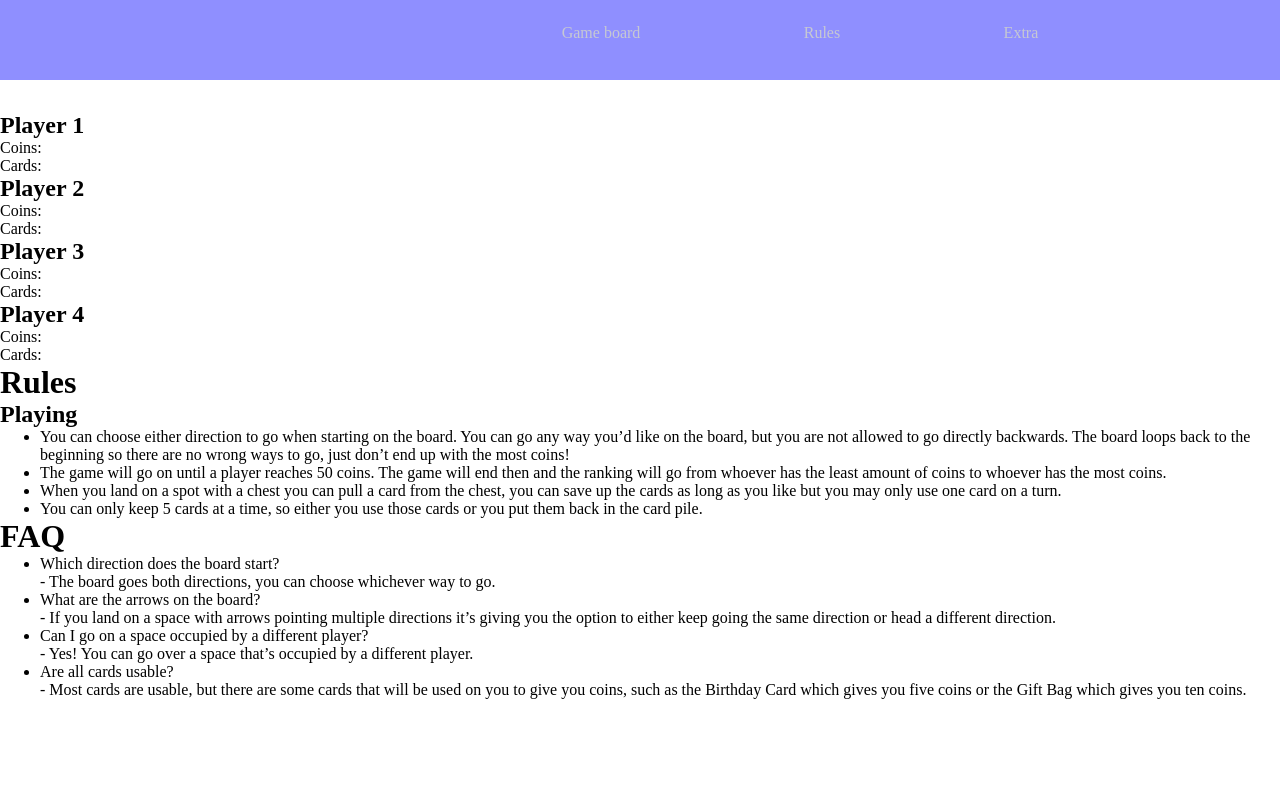
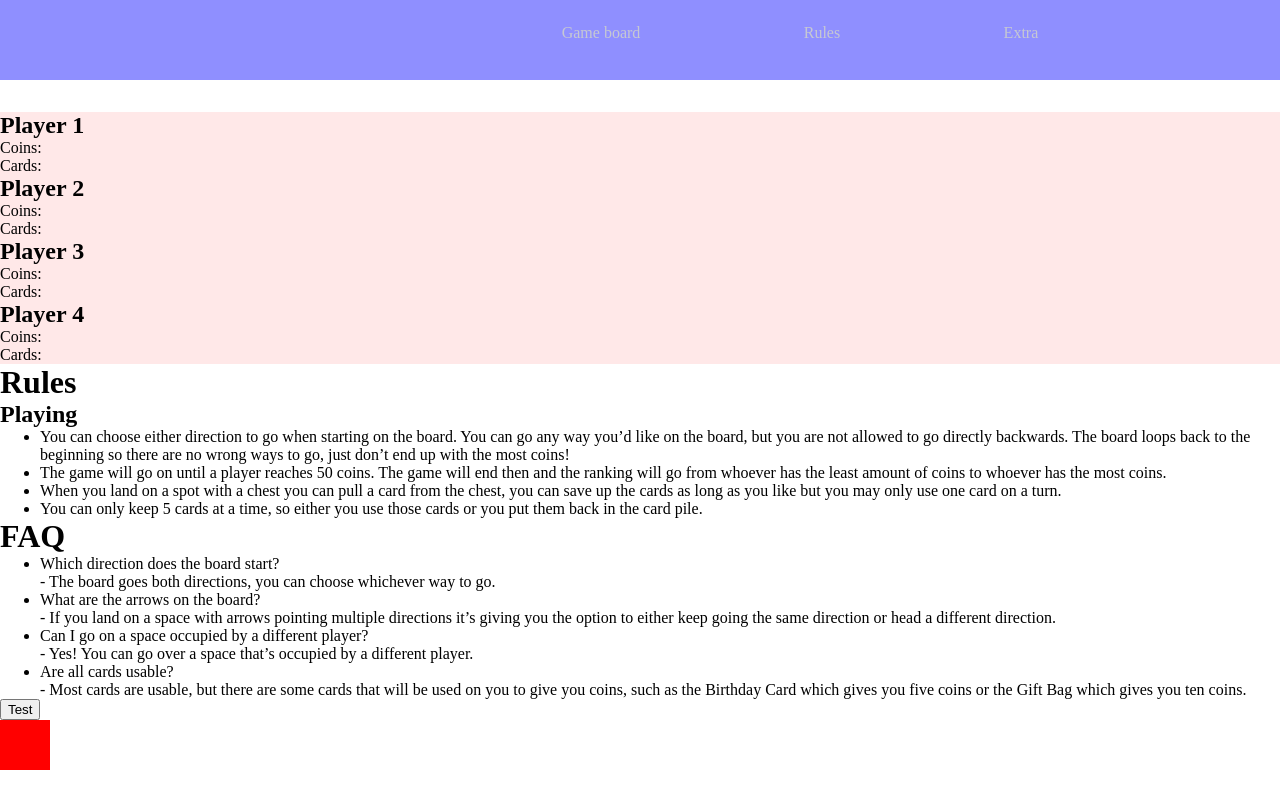
Before and after one commit to TeaveLeaf/Game-Project, a plain HTML site: page index.html in a window 1280 px wide. Drawn offline with Linux system fonts and the light colour scheme.

Commit message:
KC - Made visibility test, started gameboard

```diff
--- a/app.js
+++ b/app.js
@@ -0,0 +1,13 @@
+
+
+
+
+//function makes thingy appear and or disappear
+function visibility() {
+    var x = document.getElementById("wha");
+    if (x.style.display === "none") {
+      x.style.display = "block";
+    } else {
+      x.style.display = "none";
+    }
+  }
--- a/index.html
+++ b/index.html
@@ -60,5 +60,10 @@
             </p>
         </ul>
     </div>
+
+    <button id="tete" onclick="visibility()">Test</button>
+    <div id="wha" class="test"></div>
+
+
 </body>
 </html>
--- a/style.css
+++ b/style.css
@@ -2,6 +2,8 @@
     margin: 0;
 }
 
+
+/* NAV BAR */
 nav {
     background-color: rgb(143, 143, 255);
     width: 100%;
@@ -25,6 +27,18 @@ nav {
     margin-top: 24px;
 }
 
+/* GAMEBOARD */
 #gamebrd {
     margin-top: 2em;
 }
+
+.gameboard {
+    background-color: #ffe8e8;
+}
+
+/* TESTS */
+.test {
+    width: 50px;
+    height: 50px;
+    background-color: red;
+}
```
